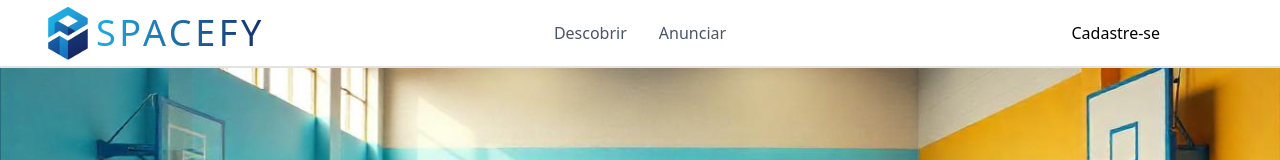
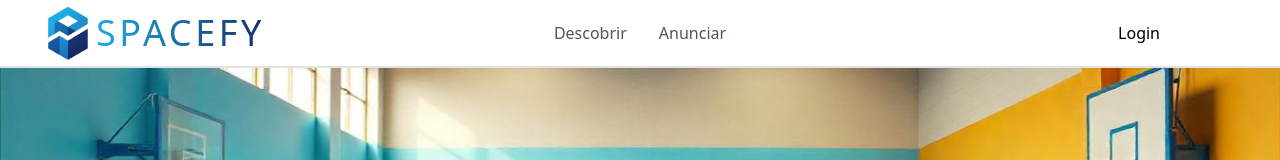
Before and after one commit to LucasPicancoo/Spacefy, a React (Vite) app in the folder Spacefy/frontend/: page / in a window 1280 px wide. Shown: the top 160 px of the page. Built offline with nearby package versions, Linux system fonts and the light colour scheme; no server answers.

Commit message:
Feat: Altera o 'cadastrar-se' para 'Entrar' no Header

```diff
--- a/Spacefy/frontend/src/Components/Header/Header.jsx
+++ b/Spacefy/frontend/src/Components/Header/Header.jsx
@@ -100,8 +100,8 @@ export default function Header() {
         </>
       ) : (
         <div className="absolute right-5 md:right-10 lg:right-30">
-          <button onClick={() => navigate("/Cadastro")} className="hover:text-blue-600 cursor-pointer">
-            Cadastre-se
+          <button onClick={() => navigate("/Login")} className="hover:text-blue-600 cursor-pointer">
+            Login
           </button>
         </div>
       )}
```
